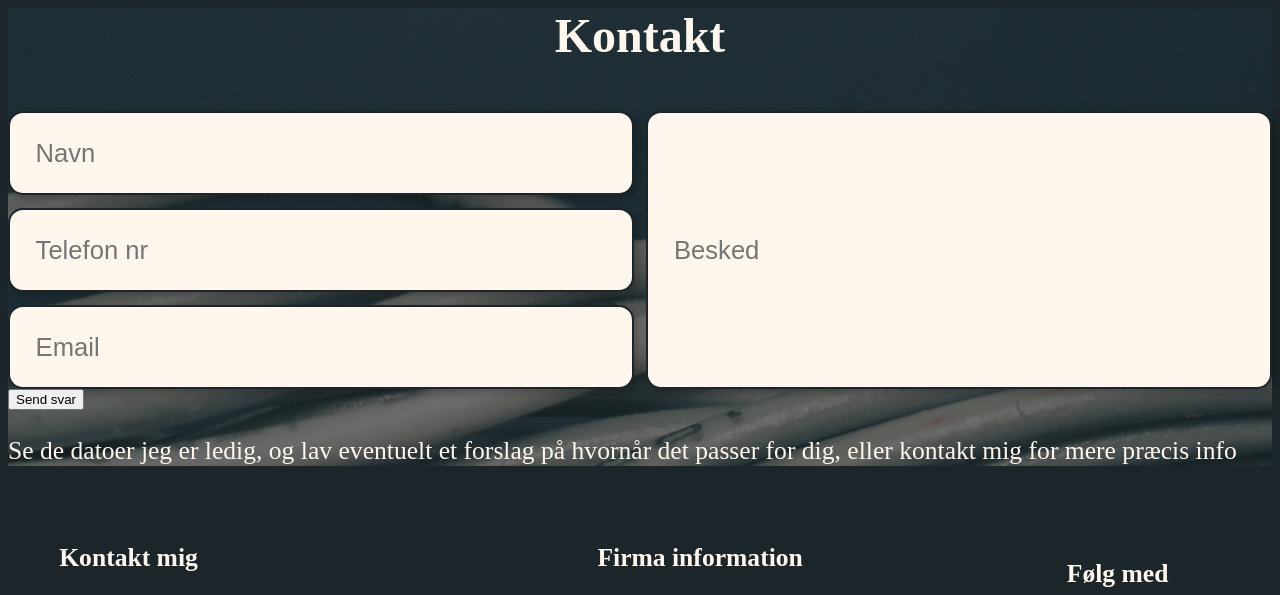
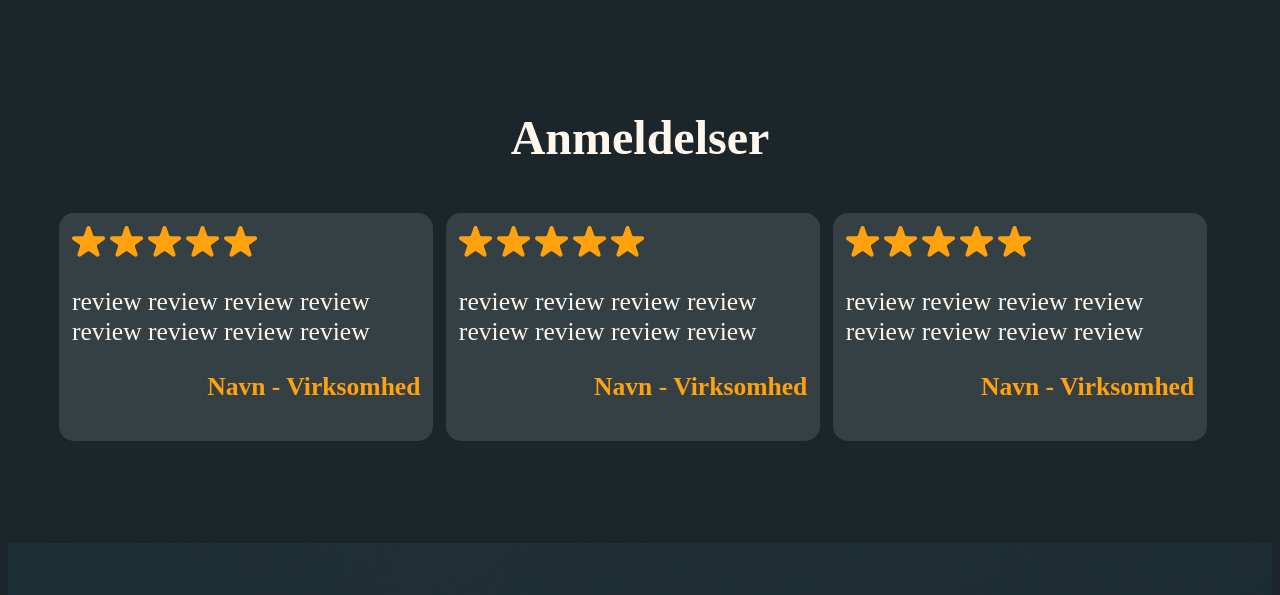
Before and after one commit to MarieFabrin/nyt-projekt, a plain HTML site: page index.html in a window 1280 px wide. Shown: the part 790-1385 px from the top of the page. Drawn offline with Linux system fonts and the light colour scheme.

Commit message:
anmeldelser

```diff
--- a/index.html
+++ b/index.html
@@ -26,6 +26,61 @@
         <h2>nnn</h2>
         <a id="button" href="kontakt.html">Kontakt mig</a>
 
+    </section>
+
+    <section class="anmeldesler">
+        <h3>Anmeldelser</h3>
+
+        <article class="anmeldcards">
+        <article class="anmeldcard">
+            <article id="stars">
+                <img src="fotos/Star 5.png" alt="Star">
+                <img src="fotos/Star 5.png" alt="Star">
+                <img src="fotos/Star 5.png" alt="Star">
+                <img src="fotos/Star 5.png" alt="Star">
+                <img src="fotos/Star 5.png" alt="Star">
+            </article>
+            <article id="anmeldtext" text>
+                <p>review review review review review review review review</p>
+            </article>
+            <article id="anmeldnavn">
+                <p><strong>Navn - Virksomhed</strong>
+                </p>
+            </article>
+        </article>
+        <article class="anmeldcard">
+            <article id="stars">
+                <img src="fotos/Star 5.png" alt="Star">
+                <img src="fotos/Star 5.png" alt="Star">
+                <img src="fotos/Star 5.png" alt="Star">
+                <img src="fotos/Star 5.png" alt="Star">
+                <img src="fotos/Star 5.png" alt="Star">
+            </article>
+            <article id="anmeldtext" text>
+                <p>review review review review review review review review</p>
+            </article>
+            <article id="anmeldnavn">
+                <p><strong>Navn - Virksomhed</strong>
+                </p>
+            </article>
+        </article>
+        <article class="anmeldcard">
+            <article id="stars">
+                <img src="fotos/Star 5.png" alt="Star">
+                <img src="fotos/Star 5.png" alt="Star">
+                <img src="fotos/Star 5.png" alt="Star">
+                <img src="fotos/Star 5.png" alt="Star">
+                <img src="fotos/Star 5.png" alt="Star">
+            </article>
+            <article id="anmeldtext" text>
+                <p>review review review review review review review review</p>
+            </article>
+            <article id="anmeldnavn">
+                <p><strong>Navn - Virksomhed</strong>
+                </p>
+            </article>
+        </article>
+    </article>
     </section>
 
     <section class="kontaktsection">
--- a/style.css
+++ b/style.css
@@ -7,8 +7,8 @@
     --lightorange: #FFA20D;
     --white: #FFF7ED;
     --grey: #344044;
-    --rlybigpadding: 8vw;
-    --bigpadding: 4vw;
+    --toppadding: 8vw;
+    --sidepadding: 4vw;
     --smallpadding: 2vw;
     --gap: 1vw;
     --dropshadow: 4px 4px 10px 0 rgba(0, 0, 0, 0.25);
@@ -35,19 +35,20 @@ h3 {
 
 p,
 a,
-input {
+input,
+button {
     font-size: clamp(16px, 2vw, 36px);
     font-weight: 500;
     color: var(--white);
 }
 
 
-body{
+body {
     background-color: var(--black);
 }
 
 /*header*/
-header{
+header {
     height: 190px;
     display: flex;
     justify-content: space-between;
@@ -56,28 +57,28 @@ header{
     left: 0%;
     right: 0%;
     top: 0%;
-    padding-left: var(--bigpadding);
-    padding-right: var(--rlybigpadding);
+    padding-left: var(--sidepadding);
+    padding-right: var(--toppadding);
     background-color: var(--grey);
     transition: 1s;
 }
 
-.navbar{
+.navbar {
     display: flex;
     justify-content: space-between;
     align-items: center;
     justify-content: center;
-    gap: var(--bigpadding);
+    gap: var(--sidepadding);
     height: 190px;
 
 }
 
-#logo{
+#logo {
     height: 100px;
     transition: 1s;
 }
 
-a{
+a {
     text-decoration: none;
     color: white;
 }
@@ -85,7 +86,7 @@ a{
 /*end header*/
 /*Hero*/
 
-.hero{
+.hero {
     height: 650px;
     background-color: white;
     display: flex;
@@ -95,15 +96,15 @@ a{
     margin-top: 100px;
 }
 
-h1{
+h1 {
     color: var(--black);
 }
 
-h2{
+h2 {
     color: var(--black);
 }
 
-#button{
+#button {
     text-decoration: none;
     background-color: var(--darkorange);
     color: var(--white);
@@ -116,10 +117,42 @@ h2{
     box-shadow: var(--dropshadow);
     width: fit-content;
 }
+
 /*end Hero*/
 
+/*anmeldelser*/
+.anmeldesler {
+    padding: var(--toppadding) var(--sidepadding);
+    align-items: center;
+}
+
+.anmeldcards {
+    display: flex;
+    flex-direction: row;
+    gap: var(--gap);
+}
+
+.anmeldcard {
+    background-color: var(--grey);
+    border-radius: 15px;
+    padding: var(--gap);
+    width: 30%;
+}
+
+#anmeldtext {
+    width: fit-content;
+
+}
+
+#anmeldnavn {
+    text-align: right;
+}
+
+#anmeldnavn p {
+    color: var(--lightorange);
+}
+
 /*kontakt*/
-
 .kontaktgrid {
     display: grid;
     grid-template-columns: repeat(2, 1fr);
@@ -127,7 +160,9 @@ h2{
     column-gap: var(--gap);
     row-gap: var(--gap);
 }
+
 .kontaktsection {
+    padding: var(--toppadding) var(--sidepadding);
     gap: var(--smallpadding);
     flex-direction: column;
     background-image: url(fotos/background\ img.png);
@@ -139,14 +174,17 @@ h2{
     grid-column: 1/2;
     grid-row: 1/2;
 }
+
 #tlf {
     grid-column: 1/2;
     grid-row: 2/3;
 }
+
 #email {
     grid-column: 1/2;
     grid-row: 3/4;
 }
+
 #besked {
     grid-column: 2/3;
     grid-row: 1/4;
@@ -162,11 +200,26 @@ input {
     box-shadow: var(--dropshadow);
 }
 
+button {
+    text-decoration: none;
+    background-color: var(--darkorange);
+    color: var(--white);
+    display: flex;
+    padding: 15px 100px;
+    flex-direction: column;
+    justify-content: center;
+    align-items: center;
+    border-radius: 25px;
+    border: none;
+    box-shadow: var(--dropshadow);
+    width: fit-content;
+}
+
 /*footer*/
 
 .footer {
     display: flex;
-    padding: var(--smallpadding) var(--bigpadding);
+    padding: var(--rlybigpadding) var(--bigpadding);
     justify-content: space-between;
     align-items: center;
 }
```
Also changed, not shown: fotos/Star 5.png (added).
